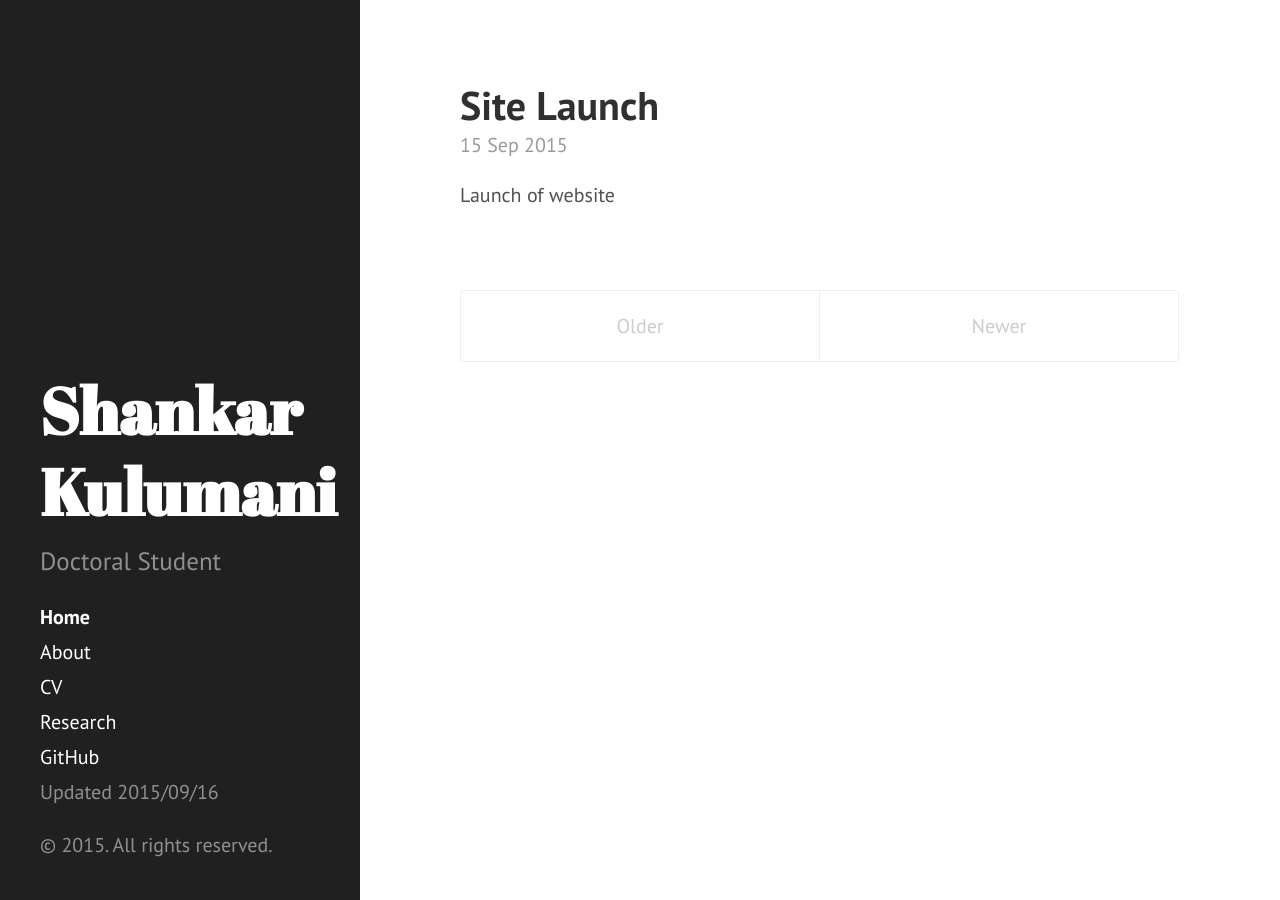
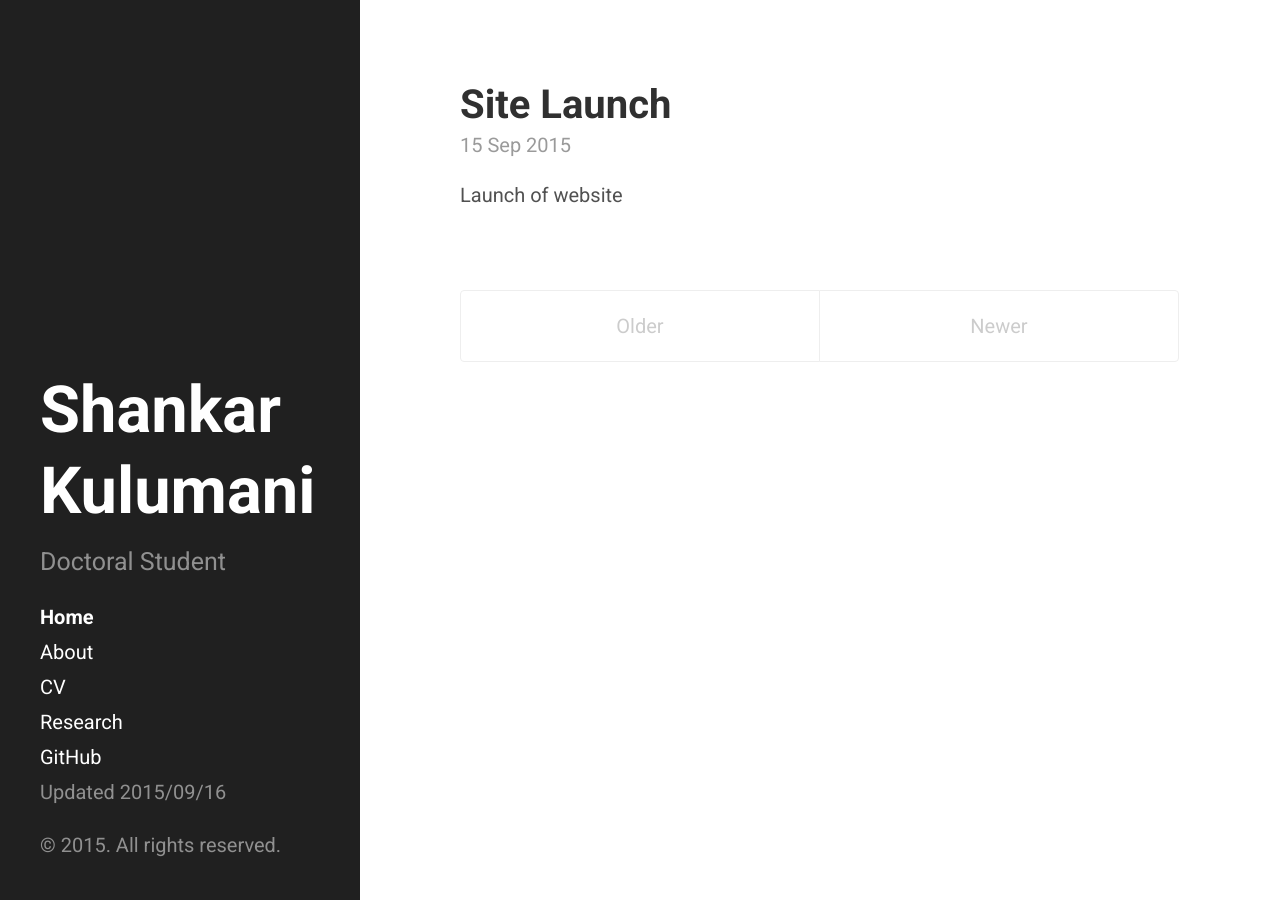
Before and after one commit to skulumani/skulumani.github.io, a Jekyll site: the page built from index.html, in a window 1280 px wide. Built offline with Jekyll 4.4.1, drawn with Linux system fonts in a browser that asks for light colours; the list of posts is cut into pages by our own code.

Commit message:
modified fonts to use Google Roboto for everything

```diff
--- a/_includes/head.html
+++ b/_includes/head.html
@@ -18,7 +18,8 @@
   <link rel="stylesheet" href="{{ site.baseurl }}public/css/poole.css">
   <link rel="stylesheet" href="{{ site.baseurl }}public/css/syntax.css">
   <link rel="stylesheet" href="{{ site.baseurl }}public/css/hyde.css">
-  <link rel="stylesheet" href="http://fonts.googleapis.com/css?family=PT+Sans:400,400italic,700|Abril+Fatface">
+  <!-- <link rel="stylesheet" href="http://fonts.googleapis.com/css?family=PT+Sans:400,400italic,700|Abril+Fatface"> -->
+  <link rel="stylesheet" href="http://fonts.googleapis.com/css?family=Roboto:400,400italic,700|Abril+Fatface">
 
   <!-- Icons -->
   <link rel="apple-touch-icon-precomposed" sizes="144x144" href="{{ site.baseurl }}public/apple-touch-icon-144-precomposed.png">
--- a/public/css/hyde.css
+++ b/public/css/hyde.css
@@ -32,7 +32,8 @@
  */
 
 html {
-  font-family: "PT Sans", Helvetica, Arial, sans-serif;
+  /* font-family: "PT Sans", Helvetica, Arial, sans-serif; */
+  font-family: "Roboto", Helvetica, Arial, sans-serif;
 }
 @media (min-width: 48em) {
   html {
@@ -79,7 +80,8 @@
 .sidebar-about h1 {
   color: #fff;
   margin-top: 0;
-  font-family: "Abril Fatface", serif;
+  /* font-family: "Abril Fatface", serif; */
+  font-family: "Roboto", sans-serif;
   font-size: 3.25rem;
 }
 
--- a/public/css/poole.css
+++ b/public/css/poole.css
@@ -48,7 +48,8 @@
 }
 
 html {
-  font-family: "Helvetica Neue", Helvetica, Arial, sans-serif;
+  /* font-family: "Helvetica Neue", Helvetica, Arial, sans-serif; */
+  font-family: "Roboto", Helvetica, Arial, sans-serif;
   font-size: 16px;
   line-height: 1.5;
 }
@@ -389,7 +390,8 @@
   overflow: hidden; /* clearfix */
   margin-left: -1rem;
   margin-right: -1rem;
-  font-family: "PT Sans", Helvetica, Arial, sans-serif;
+  /* font-family: "PT Sans", Helvetica, Arial, sans-serif; */
+  font-family: "Roboto", Helvetica, Arial, sans-serif;
   color: #ccc;
   text-align: center;
 }
```
